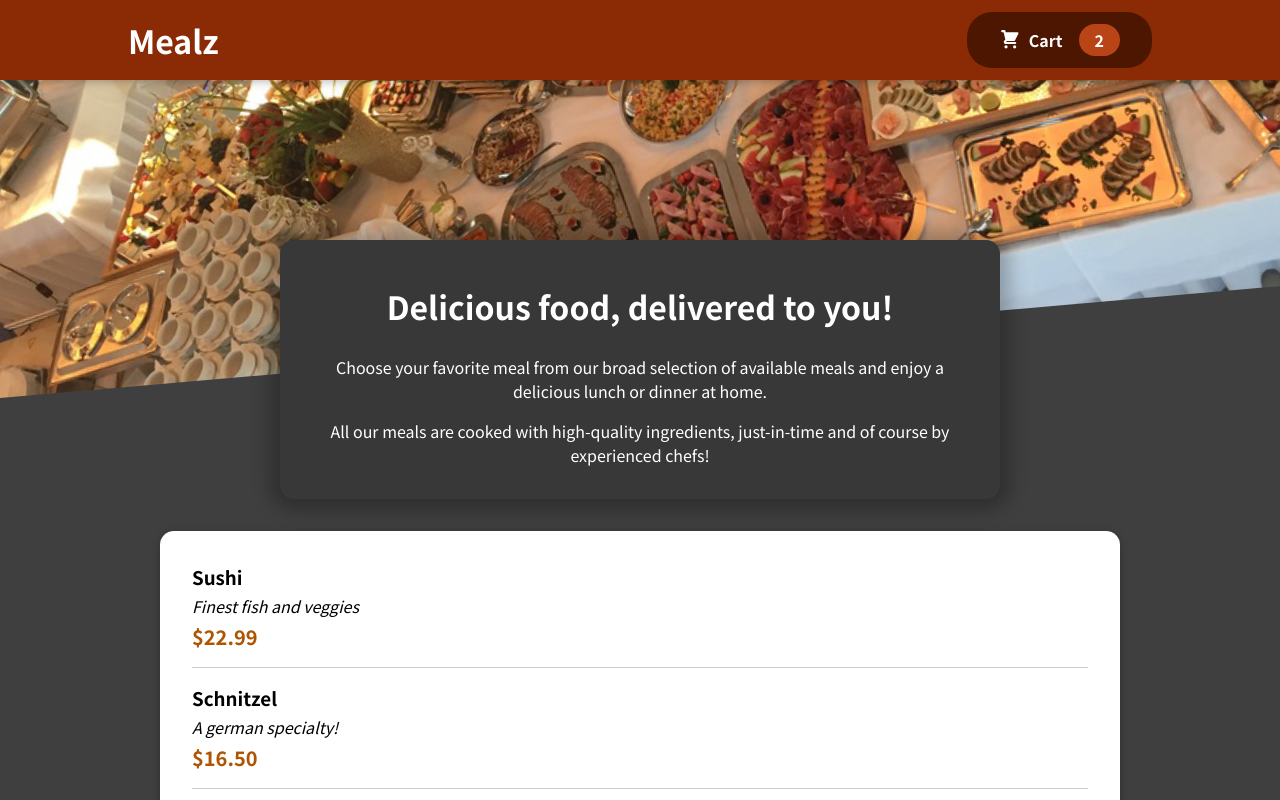
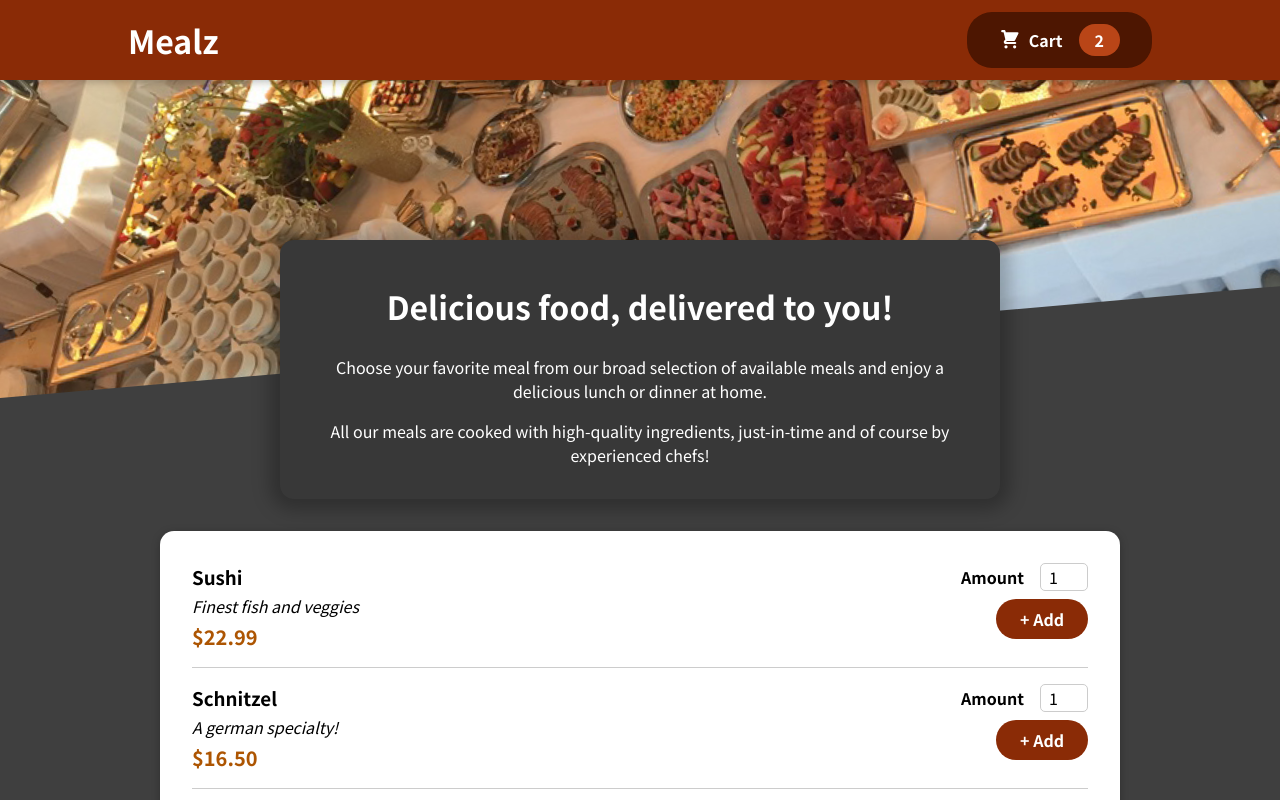
Before and after one commit to neerajprabhuram/food-order-app, a React (Create React App) app: page / in a window 1280 px wide. Shown: the top 800 px of the page. Built offline with nearby package versions, Linux system fonts and the light colour scheme.

Commit message:
added a form and a button to input the no. of items

```diff
--- a/src/components/Meals/AvailableMeals.js
+++ b/src/components/Meals/AvailableMeals.js
@@ -33,6 +33,7 @@
 const AvailableMeals = () => {
   const mealsList = DUMMY_MEALS.map((meal) => (
     <MealItem
+      id={meal.id}
       key={meal.id}
       //could also do meal={meal} and in MealItem, for name, props.meal.name
       name={meal.name}
--- a/src/components/Meals/MealItem/MealItem.js
+++ b/src/components/Meals/MealItem/MealItem.js
@@ -1,4 +1,6 @@
 import classes from './MealItem.module.css'
+
+import MealItemForm from './MealItemForm'
 
 const MealItem = (props) => {
   const price = `$${props.price.toFixed(2)}`
@@ -10,7 +12,9 @@
         <div className={classes.description}>{props.description}</div>
         <div className={classes.price}>{price}</div>
       </div>
-      <div></div>
+      <div>
+        <MealItemForm id={props.id}/>
+      </div>
     </li>
   )
 }
--- a/src/components/Meals/MealItem/MealItemForm.js
+++ b/src/components/Meals/MealItem/MealItemForm.js
@@ -0,0 +1,24 @@
+import classes from './MealItemForm.module.css'
+
+import Input from '../../UI/Input'
+
+const MealItemForm = (props) => {
+  return (
+    <form className={classes.form}>
+      <Input
+        label="Amount"
+        input={{
+          id: 'amount_' + props.id,
+          type: 'number',
+          min: '1',
+          max: '5',
+          step: '1',
+          defaultValue: '1',
+        }}
+      />
+      <button>+ Add</button>
+    </form>
+  )
+}
+
+export default MealItemForm
--- /dev/null
+++ b/src/components/Meals/MealItem/MealItemForm.module.css
@@ -0,0 +1,20 @@
+.form {
+  text-align: right;
+}
+
+.form button {
+  font: inherit;
+  cursor: pointer;
+  background-color: #8a2b06;
+  border: none;
+  color: white;
+  padding: 0.5rem 1.5rem;
+  border-radius: 20px;
+  font-weight: bold;
+}
+
+.form button:hover,
+.form button:active {
+  background-color: #641e03;
+  /* border-color: #641e03; */
+}
--- /dev/null
+++ b/src/components/UI/Input.js
@@ -0,0 +1,10 @@
+import classes from './Input.module.css'
+
+const Input = (props) => {
+  return <div className={classes.input}>
+    <label htmlFor={props.input.id}>{props.label}</label>
+    <input {...props.input} />
+  </div>
+};
+
+export default Input;
--- /dev/null
+++ b/src/components/UI/Input.module.css
@@ -0,0 +1,18 @@
+.input {
+  display: flex;
+  align-items: center;
+  margin-bottom: 0.5rem;
+}
+
+.input label {
+  font-weight: bold;
+  margin-right: 1rem;
+}
+
+.input input {
+  width: 3rem;
+  border-radius: 5px;
+  border: 1px solid #ccc;
+  font: inherit;
+  padding-left: 0.5rem;
+}
```
Also changed, not shown: 1 other file (tests, documents, lock files or other folders).
